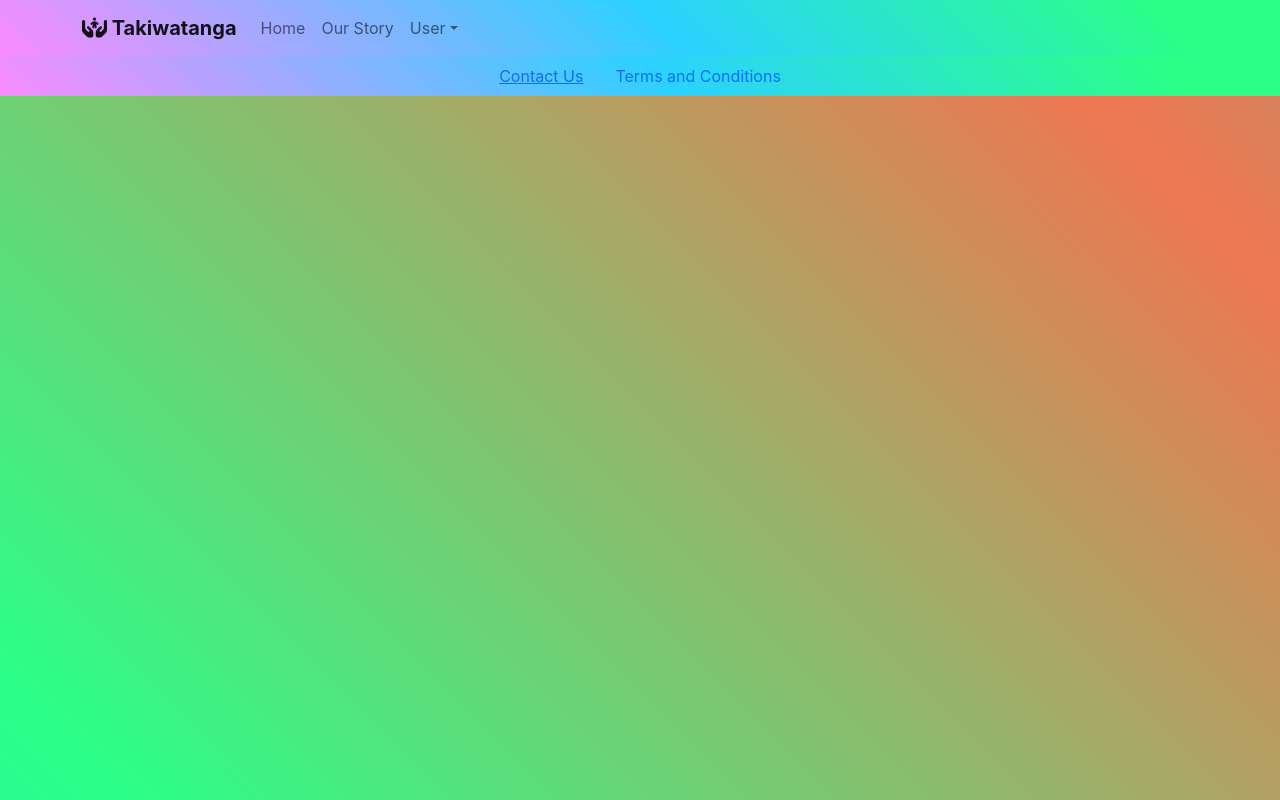
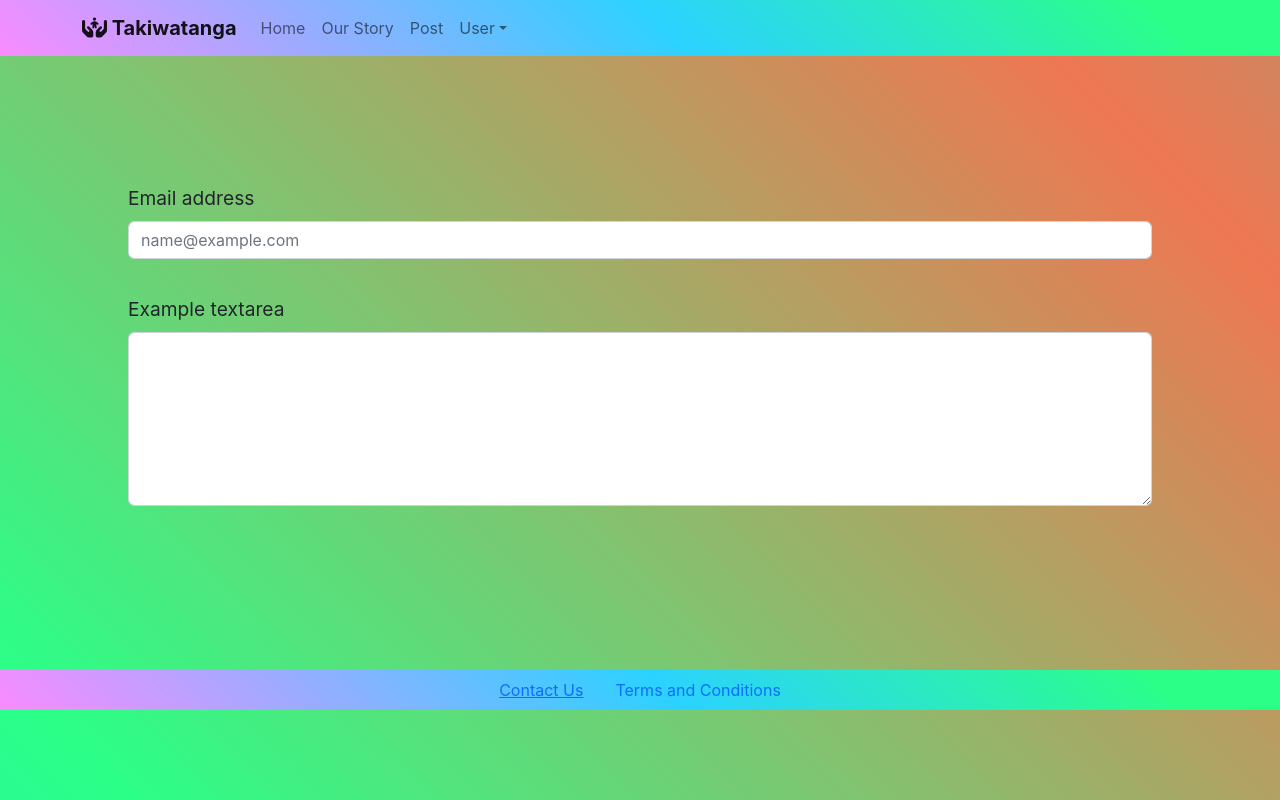
Before and after one commit to Childy77/Takiwatanga, a React (Create React App) app in the folder client/: page /post in a window 1280 px wide. Built offline with nearby package versions, Linux system fonts and the light colour scheme.

Commit message:
added post.js page

```diff
--- a/client/src/App.css
+++ b/client/src/App.css
@@ -106,3 +106,11 @@ display: flex;
 .card {
   font-family: serif;
 }
+
+.post {
+  padding: 10%;
+}
+
+.text {
+      padding: 50px;
+}
--- a/client/src/App.js
+++ b/client/src/App.js
@@ -8,6 +8,7 @@ import Footer from './components/footer';
 import Profile from './pages/Profile/Profile';
 import OurStory from "./pages/OurStory";
 import Terms from "./pages/Terms";
+import Post from "./pages/Post";
 import Signin from "./pages/Signin/Signin";
 import Signup from "./pages/Signup/Signup";
 
@@ -17,7 +18,7 @@ import "./pages/Signup/Signup.css"
 import "./pages/Profile/Profile.css"
 
 const httpLink = createHttpLink({
-  uri: 'http://localhost:300/graphql',
+  uri: 'http://localhost:3001/graphql',
 });
 
 const authLink = setContext((_, { headers }) => {
@@ -48,6 +49,7 @@ function App() {
         <Route path='/terms'element={<Terms/>}/>
         <Route path="/signin" element={<Signin />} />
         <Route path="/signup" element={<Signup />} />
+        <Route path="/post" element={<Post />} />
       </Routes>
       <Footer/>
     </div>
--- a/client/src/components/header.js
+++ b/client/src/components/header.js
@@ -9,12 +9,13 @@ const Header = () => {
     return (
       <Navbar className="navbar" bg="light" expand="lg">
       <Container>
-        <Navbar.Brand id="Name" href="#home"><i class="fa-solid fa-hands-holding-child"></i> Takiwatanga</Navbar.Brand>
+        <Navbar.Brand id="Name" href="#home"><i className="fa-solid fa-hands-holding-child"></i> Takiwatanga</Navbar.Brand>
         <Navbar.Toggle aria-controls="basic-navbar-nav" />
         <Navbar.Collapse id="basic-navbar-nav">
           <Nav className="me-auto">
             <Link className="nav-link" to="/">Home</Link>
             <Link className="nav-link" to="/ourstory">Our Story</Link>
+            <Link className="nav-link" to="/post">Post</Link>
             <NavDropdown title="User" id="basic-nav-dropdown">
               <Link className="dropdown-item" to="/profile">Profile</Link>
               <NavDropdown.Item href="signin">
--- a/client/src/pages/Post.js
+++ b/client/src/pages/Post.js
@@ -1,8 +1,18 @@
 import React from 'react'
+import Form from 'react-bootstrap/Form';
 
 function Post() {
   return (
-    <div>Post</div>
+    <Form className='post'>
+    <Form.Group className="mb-3" controlId="exampleForm.ControlInput1">
+      <Form.Label>Email address</Form.Label>
+      <Form.Control type="email" placeholder="name@example.com" />
+    </Form.Group>
+    <Form.Group className="mb-3" controlId="exampleForm.ControlTextarea1">
+      <Form.Label>Example textarea</Form.Label>
+      <Form.Control className='text' as="textarea" rows={3} />
+    </Form.Group>
+  </Form>
   )
 }
 
--- a/client/src/pages/Signup/Signup.js
+++ b/client/src/pages/Signup/Signup.js
@@ -12,6 +12,8 @@ function Signup(props) {
   });
 
   const [addUser, { error }] = useMutation(ADD_USER);
+
+
 
   const handleFormSubmit = async (event) => {
     event.preventDefault();
@@ -32,6 +34,7 @@ function Signup(props) {
       [name]: value,
     });
   };
+
 
   return (
     <div className="container container2">
```
